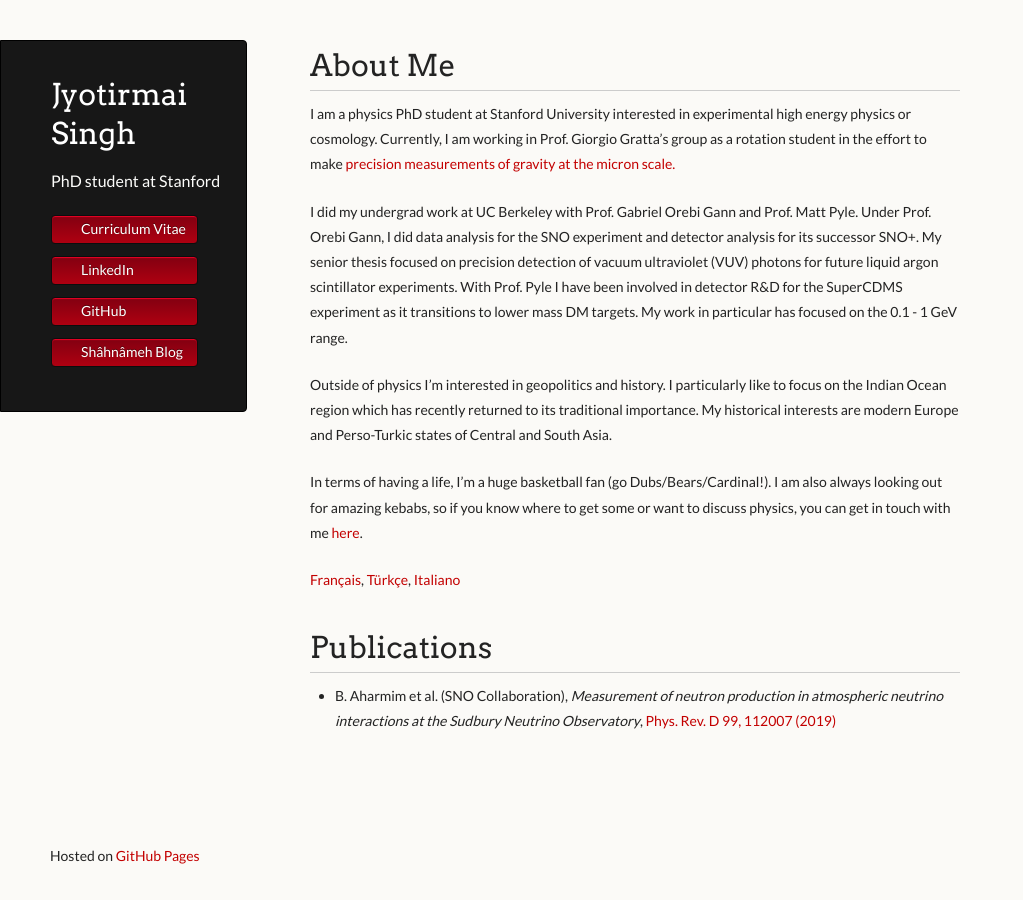
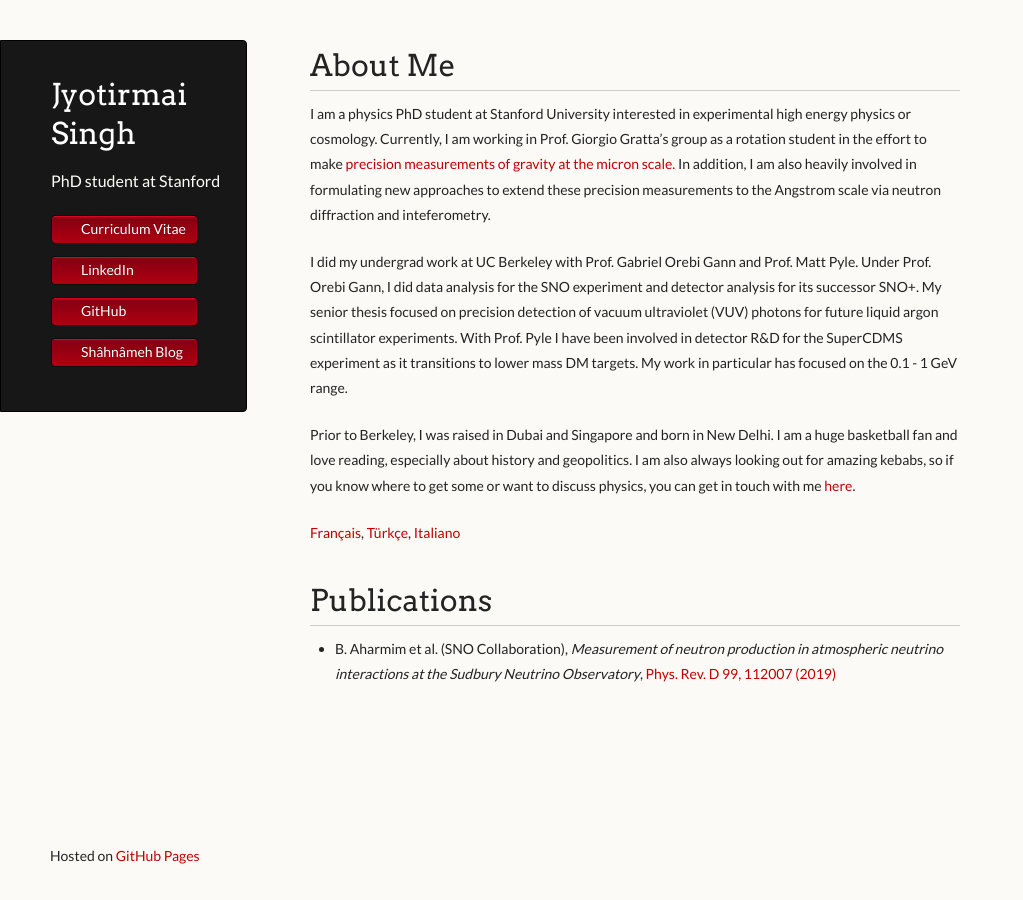
Before and after one commit to joe-singh/joe-singh.github.io, a Jekyll site: the page built from index.md, in a window 1280 px wide. Shown: the whole page, without its empty margins (0-1023 px from the left). Built offline with Jekyll 4.4.1, drawn with Linux system fonts in a browser that asks for light colours.

Commit message:
update description

```diff
--- a/index.md
+++ b/index.md
@@ -16,17 +16,16 @@ There should be whitespace between paragraphs. We recommend including a README,
 <!--<img style="position:absolute; LEFT:78% " width="205" height="308" src="./goodpic.jpg"> -->
 I am a physics PhD student at Stanford University interested in experimental high energy physics or cosmology.
 Currently, I am working in Prof. Giorgio Gratta's group as a rotation student in the effort to make [precision measurements of gravity at
-the micron scale.](http://grattalab3.stanford.edu/neutrino/gravity/index.html)
+the micron scale.](http://grattalab3.stanford.edu/neutrino/gravity/index.html) In addition, I am also heavily involved in formulating new approaches
+to extend these precision measurements to the Angstrom scale via neutron diffraction and inteferometry.
 
 I did my undergrad work at UC Berkeley with Prof. Gabriel Orebi Gann and Prof. Matt Pyle. Under Prof. Orebi Gann, I did data analysis for the SNO
 experiment and detector analysis for its successor SNO+. My senior thesis focused on precision detection of vacuum ultraviolet (VUV) photons for
 future liquid argon scintillator experiments. With Prof. Pyle I have been involved in detector R&D for the SuperCDMS experiment as it transitions to
 lower mass DM targets. My work in particular has focused on the 0.1 - 1 GeV range.
 
-Outside of physics I'm interested in geopolitics and history. I particularly like to focus on the Indian Ocean region which
-has recently returned to its traditional importance. My historical interests are modern Europe and Perso-Turkic states of Central and South Asia.
-
-In terms of having a life, I'm a huge basketball fan (go Dubs/Bears/Cardinal!). I am also always looking out for amazing
+Prior to Berkeley, I was raised in Dubai and Singapore and born in New Delhi. I am a huge basketball fan and love reading, especially about history
+and geopolitics. I am also always looking out for amazing
 kebabs, so if you know where to get some or want to discuss physics, you can get in touch with me [here](mailto:joesingh@stanford.edu).
 
 [Français](./index-fr.md), [Türkçe](./index-tr.md), [Italiano](./index-it.md)
```
